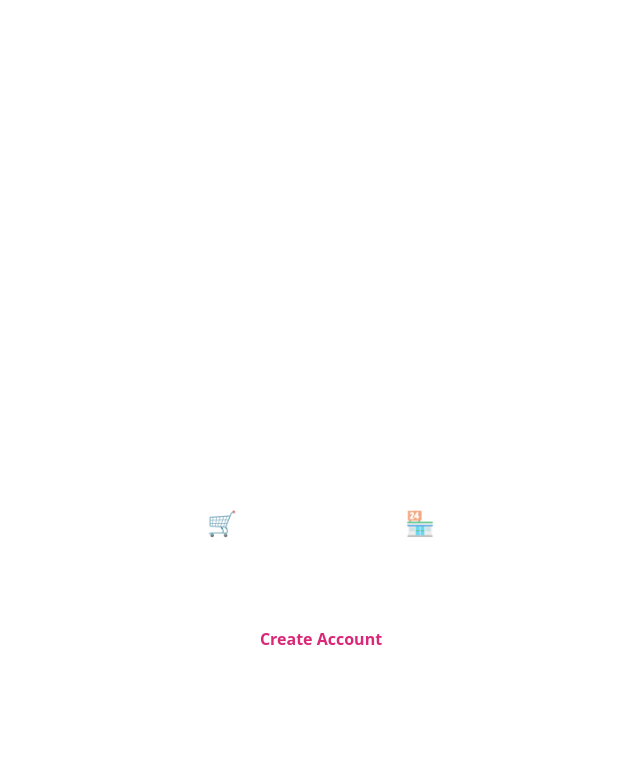
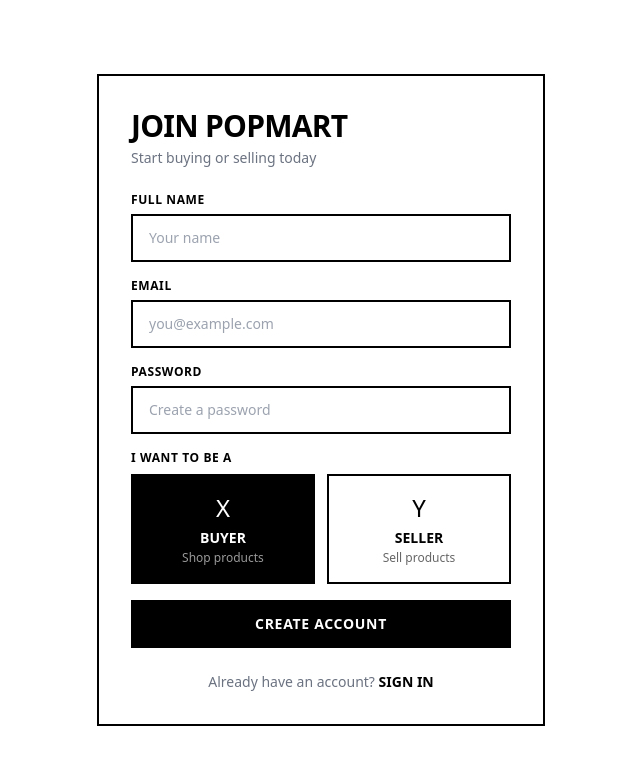
Before and after one commit to dotHP-harshu/popmart, a React (Vite) app in the folder client/: page /register in a window 1280 px wide. Shown: the top 764 px of the page, without its empty margins (319-959 px from the left). Built offline with nearby package versions, Linux system fonts and the light colour scheme.

Commit message:
style: applied brutalist styling to login and register pages

```diff
--- a/client/src/pages/Login.tsx
+++ b/client/src/pages/Login.tsx
@@ -31,37 +31,33 @@
   };
 
   return (
-    <div className="min-h-screen gradient-brand flex items-center justify-center px-4 relative overflow-hidden">
-      {/* floating shapes */}
-      <div className="absolute top-20 left-10 w-72 h-72 bg-white/5 rounded-full animate-float" />
-      <div className="absolute bottom-20 right-10 w-96 h-96 bg-white/5 rounded-full animate-float" style={{ animationDelay: '3s' }} />
-      <div className="absolute top-1/2 left-1/3 w-48 h-48 bg-white/5 rounded-full animate-float" style={{ animationDelay: '1.5s' }} />
-
-      <div className="glass rounded-2xl p-8 w-full max-w-md relative z-10 animate-fade-in">
-        <div className="text-center mb-8">
-          <h1 className="text-3xl font-bold text-white">PopMart</h1>
-          <p className="text-white/70 mt-2">Welcome back to the marketplace</p>
+    <div className="min-h-screen bg-white flex items-center justify-center px-4">
+      <div className="w-full max-w-md animate-fade-in">
+        <div className="border-2 border-black p-8">
+          <div className="mb-8">
+            <h1 className="text-3xl font-black uppercase tracking-tight">PopMart</h1>
+            <p className="text-sm text-gray-500 mt-1">Welcome back to the marketplace</p>
           </div>
 
           <form onSubmit={handleSubmit} className="space-y-4">
             <div>
-            <label className="block text-sm font-medium text-white/80 mb-1.5">Email</label>
+              <label className="block text-xs font-bold uppercase tracking-wider mb-1.5">Email</label>
               <input
                 type="email"
                 value={email}
                 onChange={(e) => setEmail(e.target.value)}
-              className="w-full px-4 py-3 bg-white/10 border border-white/20 rounded-lg text-white placeholder-white/40 focus:outline-none focus:ring-2 focus:ring-white/40 transition"
+                className="w-full px-4 py-3 border-2 border-black bg-white text-black placeholder-gray-400 focus:outline-none focus:bg-gray-100 transition text-sm"
                 placeholder="you@example.com"
                 required
               />
             </div>
             <div>
-            <label className="block text-sm font-medium text-white/80 mb-1.5">Password</label>
+              <label className="block text-xs font-bold uppercase tracking-wider mb-1.5">Password</label>
               <input
                 type="password"
                 value={password}
                 onChange={(e) => setPassword(e.target.value)}
-              className="w-full px-4 py-3 bg-white/10 border border-white/20 rounded-lg text-white placeholder-white/40 focus:outline-none focus:ring-2 focus:ring-white/40 transition"
+                className="w-full px-4 py-3 border-2 border-black bg-white text-black placeholder-gray-400 focus:outline-none focus:bg-gray-100 transition text-sm"
                 placeholder="Enter your password"
                 required
               />
@@ -69,16 +65,17 @@
             <button
               type="submit"
               disabled={loading}
-            className="w-full bg-white text-brand-700 py-3 rounded-lg font-semibold hover:bg-white/90 disabled:opacity-50 transition mt-2"
+              className="w-full bg-black text-white py-3 font-bold uppercase tracking-wider text-sm hover:bg-gray-800 disabled:opacity-50 transition border-2 border-black mt-2"
             >
               {loading ? 'Signing in...' : 'Sign In'}
             </button>
           </form>
 
-        <p className="text-center mt-6 text-sm text-white/60">
+          <p className="text-center mt-6 text-sm text-gray-500">
             Don't have an account?{' '}
-          <Link to="/register" className="text-white font-medium hover:underline">Create one</Link>
+            <Link to="/register" className="text-black font-bold uppercase hover:underline">Create one</Link>
           </p>
+        </div>
       </div>
     </div>
   );
--- a/client/src/pages/Register.tsx
+++ b/client/src/pages/Register.tsx
@@ -42,46 +42,44 @@
   };
 
   return (
-    <div className="min-h-screen gradient-warm flex items-center justify-center px-4 relative overflow-hidden">
-      <div className="absolute top-10 right-20 w-80 h-80 bg-white/5 rounded-full animate-float" />
-      <div className="absolute bottom-10 left-20 w-64 h-64 bg-white/5 rounded-full animate-float" style={{ animationDelay: '2s' }} />
-
-      <div className="glass rounded-2xl p-8 w-full max-w-md relative z-10 animate-fade-in">
-        <div className="text-center mb-6">
-          <h1 className="text-3xl font-bold text-white">Join PopMart</h1>
-          <p className="text-white/70 mt-2">Start buying or selling today</p>
+    <div className="min-h-screen bg-white flex items-center justify-center px-4">
+      <div className="w-full max-w-md animate-fade-in">
+        <div className="border-2 border-black p-8">
+          <div className="mb-6">
+            <h1 className="text-3xl font-black uppercase tracking-tight">Join PopMart</h1>
+            <p className="text-sm text-gray-500 mt-1">Start buying or selling today</p>
           </div>
 
           <form onSubmit={handleSubmit} className="space-y-4">
             <div>
-            <label className="block text-sm font-medium text-white/80 mb-1.5">Full Name</label>
+              <label className="block text-xs font-bold uppercase tracking-wider mb-1.5">Full Name</label>
               <input
                 type="text"
                 value={fullName}
                 onChange={(e) => setFullName(e.target.value)}
-              className="w-full px-4 py-3 bg-white/10 border border-white/20 rounded-lg text-white placeholder-white/40 focus:outline-none focus:ring-2 focus:ring-white/40 transition"
+                className="w-full px-4 py-3 border-2 border-black bg-white text-black placeholder-gray-400 focus:outline-none focus:bg-gray-100 transition text-sm"
                 placeholder="Your name"
                 required
               />
             </div>
             <div>
-            <label className="block text-sm font-medium text-white/80 mb-1.5">Email</label>
+              <label className="block text-xs font-bold uppercase tracking-wider mb-1.5">Email</label>
               <input
                 type="email"
                 value={email}
                 onChange={(e) => setEmail(e.target.value)}
-              className="w-full px-4 py-3 bg-white/10 border border-white/20 rounded-lg text-white placeholder-white/40 focus:outline-none focus:ring-2 focus:ring-white/40 transition"
+                className="w-full px-4 py-3 border-2 border-black bg-white text-black placeholder-gray-400 focus:outline-none focus:bg-gray-100 transition text-sm"
                 placeholder="you@example.com"
                 required
               />
             </div>
             <div>
-            <label className="block text-sm font-medium text-white/80 mb-1.5">Password</label>
+              <label className="block text-xs font-bold uppercase tracking-wider mb-1.5">Password</label>
               <input
                 type="password"
                 value={password}
                 onChange={(e) => setPassword(e.target.value)}
-              className="w-full px-4 py-3 bg-white/10 border border-white/20 rounded-lg text-white placeholder-white/40 focus:outline-none focus:ring-2 focus:ring-white/40 transition"
+                className="w-full px-4 py-3 border-2 border-black bg-white text-black placeholder-gray-400 focus:outline-none focus:bg-gray-100 transition text-sm"
                 placeholder="Create a password"
                 required
               />
@@ -89,42 +87,42 @@
                 <div className="mt-2">
                   <div className="flex gap-1">
                     {[1, 2, 3, 4].map((i) => (
-                    <div key={i} className={`h-1 flex-1 rounded-full ${i <= strength.level ? strength.color : 'bg-white/20'}`} />
+                      <div key={i} className={`h-1 flex-1 ${i <= strength.level ? strength.color : 'bg-gray-200'}`} />
                     ))}
                   </div>
-                <p className="text-xs text-white/60 mt-1">{strength.text}</p>
+                  <p className="text-xs text-gray-500 mt-1">{strength.text}</p>
                 </div>
               )}
             </div>
 
-          {/* role selector as visual cards */}
+            {/* role selector */}
             <div>
-            <label className="block text-sm font-medium text-white/80 mb-2">I want to be a</label>
+              <label className="block text-xs font-bold uppercase tracking-wider mb-2">I want to be a</label>
               <div className="grid grid-cols-2 gap-3">
                 <button
                   type="button"
                   onClick={() => setRole('buyer')}
-                className={`p-4 rounded-xl border-2 transition text-center ${
+                  className={`p-4 border-2 transition text-center ${
                     role === 'buyer'
-                    ? 'border-white bg-white/20 text-white'
-                    : 'border-white/20 text-white/60 hover:border-white/40'
+                      ? 'border-black bg-black text-white'
+                      : 'border-black bg-white text-black hover:bg-gray-100'
                   }`}
                 >
-                <div className="text-2xl mb-1">🛒</div>
-                <p className="font-medium text-sm">Buyer</p>
+                  <div className="text-2xl mb-1">X</div>
+                  <p className="font-bold text-sm uppercase">Buyer</p>
                   <p className="text-xs opacity-60 mt-0.5">Shop products</p>
                 </button>
                 <button
                   type="button"
                   onClick={() => setRole('seller')}
-                className={`p-4 rounded-xl border-2 transition text-center ${
+                  className={`p-4 border-2 transition text-center ${
                     role === 'seller'
-                    ? 'border-white bg-white/20 text-white'
-                    : 'border-white/20 text-white/60 hover:border-white/40'
+                      ? 'border-black bg-black text-white'
+                      : 'border-black bg-white text-black hover:bg-gray-100'
                   }`}
                 >
-                <div className="text-2xl mb-1">🏪</div>
-                <p className="font-medium text-sm">Seller</p>
+                  <div className="text-2xl mb-1">Y</div>
+                  <p className="font-bold text-sm uppercase">Seller</p>
                   <p className="text-xs opacity-60 mt-0.5">Sell products</p>
                 </button>
               </div>
@@ -133,16 +131,17 @@
             <button
               type="submit"
               disabled={loading}
-            className="w-full bg-white text-pink-600 py-3 rounded-lg font-semibold hover:bg-white/90 disabled:opacity-50 transition mt-2"
+              className="w-full bg-black text-white py-3 font-bold uppercase tracking-wider text-sm hover:bg-gray-800 disabled:opacity-50 transition border-2 border-black mt-2"
             >
               {loading ? 'Creating account...' : 'Create Account'}
             </button>
           </form>
 
-        <p className="text-center mt-6 text-sm text-white/60">
+          <p className="text-center mt-6 text-sm text-gray-500">
             Already have an account?{' '}
-          <Link to="/login" className="text-white font-medium hover:underline">Sign in</Link>
+            <Link to="/login" className="text-black font-bold uppercase hover:underline">Sign in</Link>
           </p>
+        </div>
       </div>
     </div>
   );
```
Lines whose indentation alone changed are shown as unchanged.
